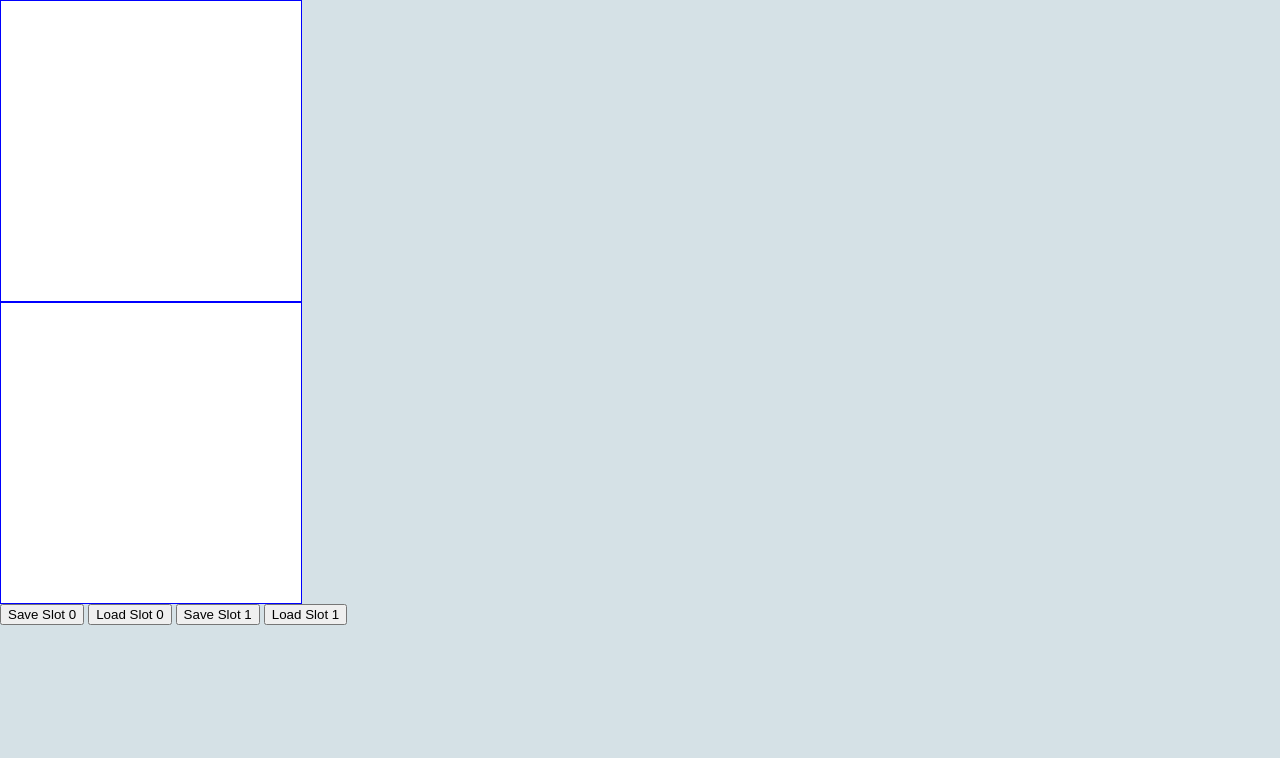
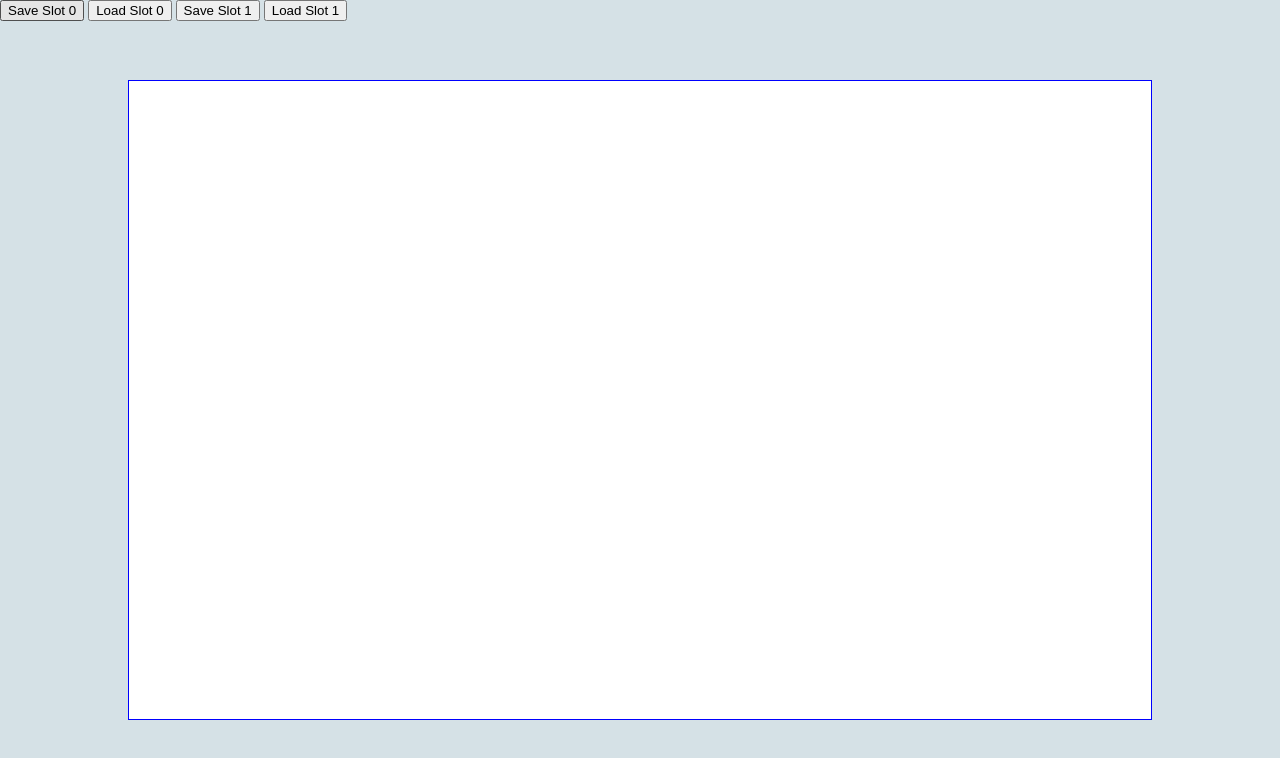
Before and after one commit to supermoe/canvas-drawing, a plain HTML site: page index.html in a window 1280 px wide. Drawn offline with Linux system fonts and the light colour scheme.

Commit message:
Layered draw and display canvas.

```diff
--- a/css/style.css
+++ b/css/style.css
@@ -4,9 +4,25 @@ body{
 }
 
 canvas{
+	display: block;
+	border: 1px solid blue;
+	-webkit-box-sizing: border-box;
+	-moz-box-sizing: border-box;
+	box-sizing: border-box;
+}
+
+#draw{
+	position:fixed;
+	top: 10%;
+	left: 10%;
+	width: 80%;
+	height: 80%;
+}
+#display{
+	position:fixed;
+	top: 10%;
+	left: 10%;
+	width: 80%;
+	height: 80%;
 	background: white;
-	display: block;
-	width: 300px;
-	height: 300px;
-	border: 1px solid blue;
 }
--- a/index.html
+++ b/index.html
@@ -16,8 +16,10 @@
 		</script>
 	</head>
 	<body>
-		<canvas id='draw'></canvas>
-		<canvas id='display'></canvas>
+		<div>
+			<canvas id='display'></canvas>
+			<canvas id='draw'></canvas>
+		</div>
 		<button onclick='save(0)'>Save Slot 0</button>
 		<button onclick='load(0)'>Load Slot 0</button>
 		<button onclick='save(1)'>Save Slot 1</button>
```
